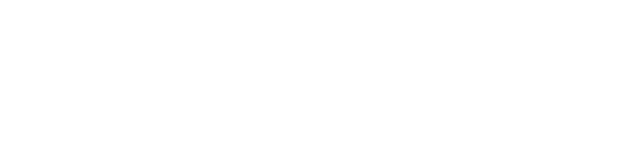
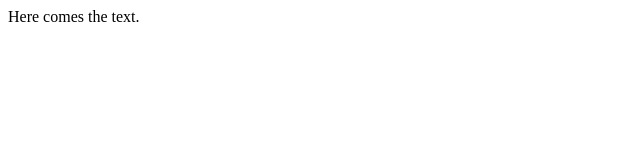
Before and after one commit to creativaman/Html5, a plain HTML site: page index.html in a window 1280 px wide. Shown: the whole page, without its empty margins (0-640 px from the left). Drawn offline with Linux system fonts and the light colour scheme.

Commit message:
Text in body added

```diff
--- a/index.html
+++ b/index.html
@@ -3,5 +3,6 @@
 	<title>No title</title>
 </head>
 <body>
+	Here comes the text.
 </body>
 </html>
```
